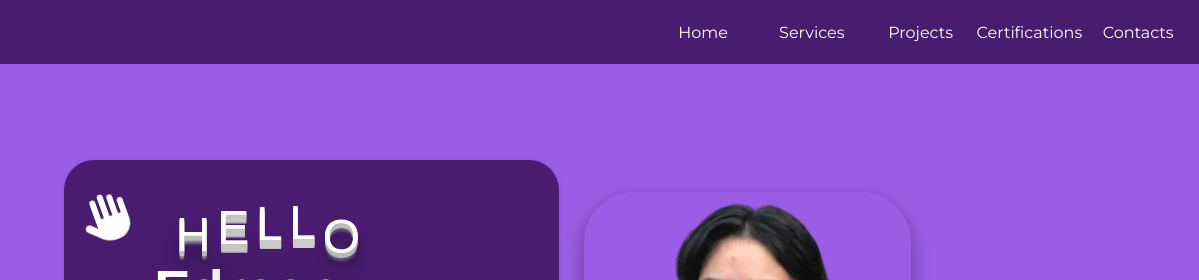
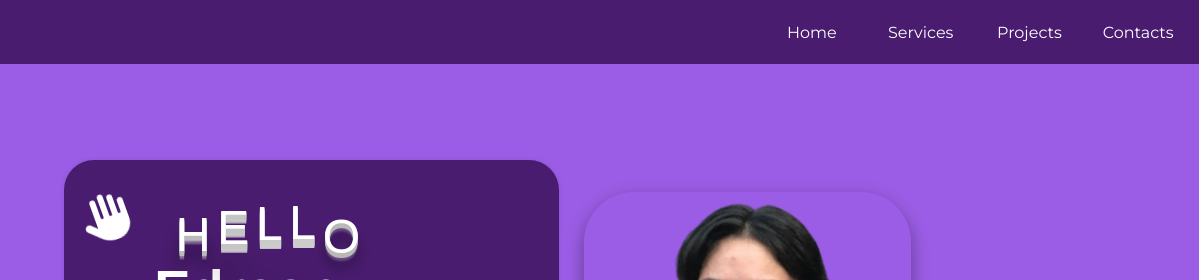
Before and after one commit to Historfic/Ate-Ren-Portfolio, a plain HTML site: page index.html in a window 1280 px wide. Shown: the top 280 px of the page, 81-1280 px from the left. Drawn offline with Linux system fonts and the light colour scheme.

Commit message:
Update index.html

```diff
--- a/index.html
+++ b/index.html
@@ -24,10 +24,10 @@
           </a>
           <a href="#projects">  <!-- MUST CHANGE CHANGE CHANGE CHANGE-->
             <li class="navbutton" >Projects</li>
-          </a>
-          <a href="#certification">  <!-- MUST CHANGE CHANGE CHANGE CHANGE-->
+<!--           </a>
+          <a href="#certification">
             <li class="navbutton" >Certifications</li>
-          </a>
+          </a> -->
           <a href="#contacts">
             <li class="navbutton" >Contacts</li>
           </a>
```
